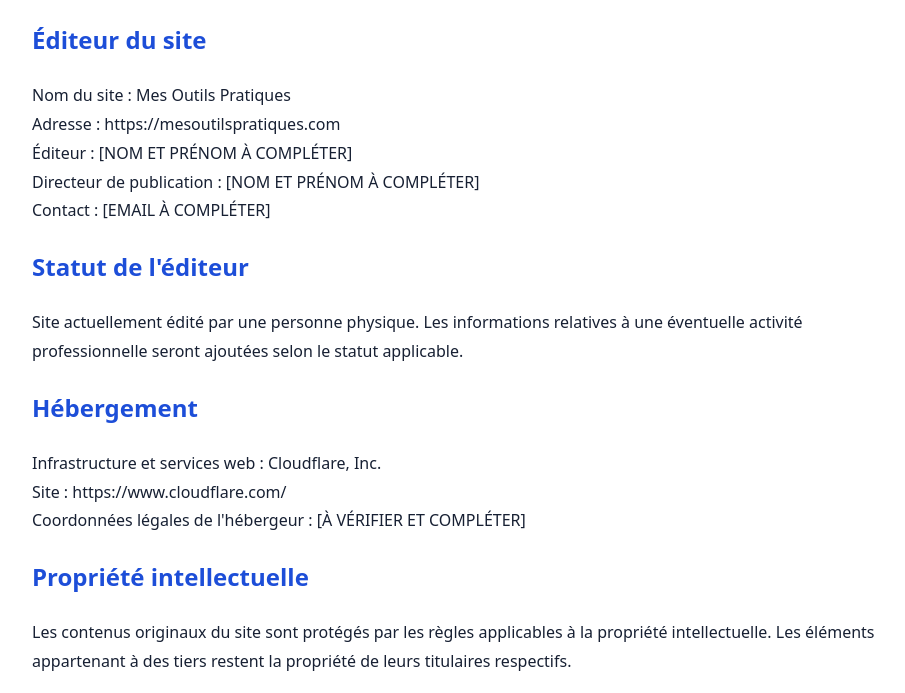
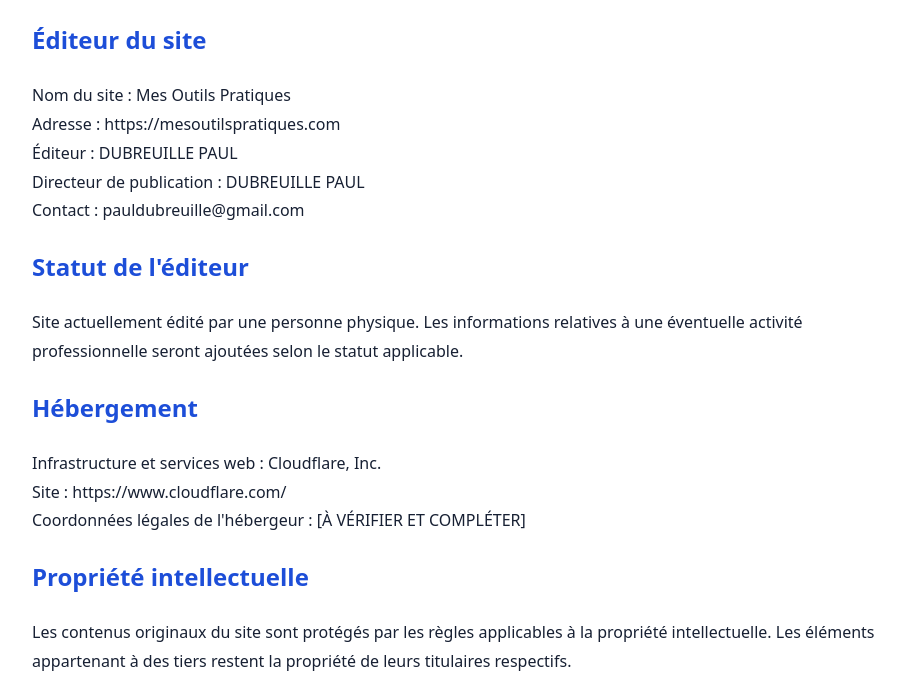
Before and after one commit to pauldubreuille-ctrl/outils-gratuits, a website: page mentions-legales.html in a window 1280 px wide. Shown: the part 101-794 px from the top of the page, without its empty margins (183-1088 px from the left). Drawn offline with Linux system fonts and the light colour scheme.

Commit message:
Update mentions-legales.html

```diff
--- a/mentions-legales.html
+++ b/mentions-legales.html
@@ -28,10 +28,10 @@
     <p>
       Nom du site : Mes Outils Pratiques<br>
       Adresse : https://mesoutilspratiques.com<br>
-      Éditeur : [NOM ET PRÉNOM À COMPLÉTER]<br>
+      Éditeur : DUBREUILLE PAUL<br>
       Directeur de publication :
-      [NOM ET PRÉNOM À COMPLÉTER]<br>
-      Contact : [EMAIL À COMPLÉTER]
+      DUBREUILLE PAUL<br>
+      Contact : pauldubreuille@gmail.com
     </p>
 
     <h2>Statut de l'éditeur</h2>
```
